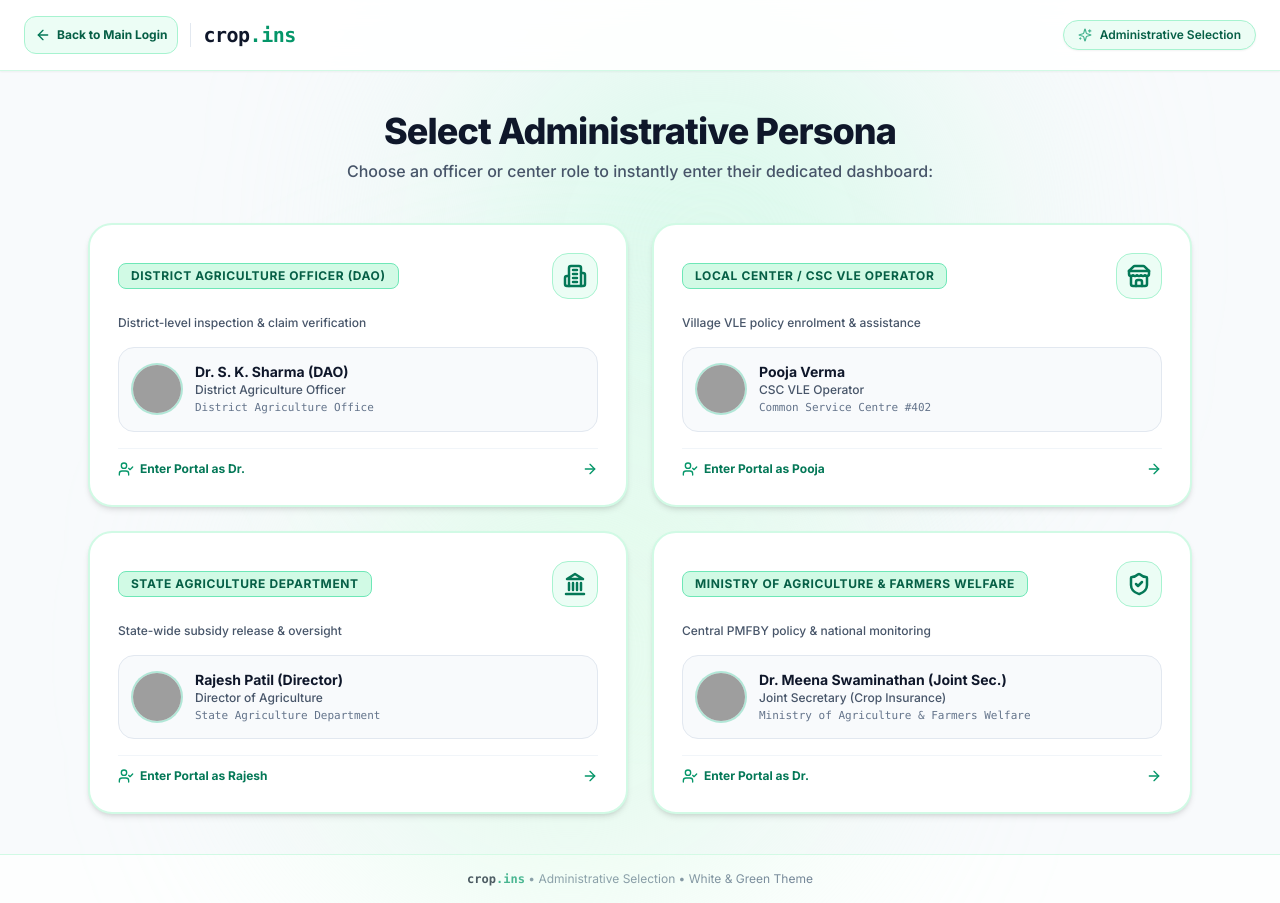
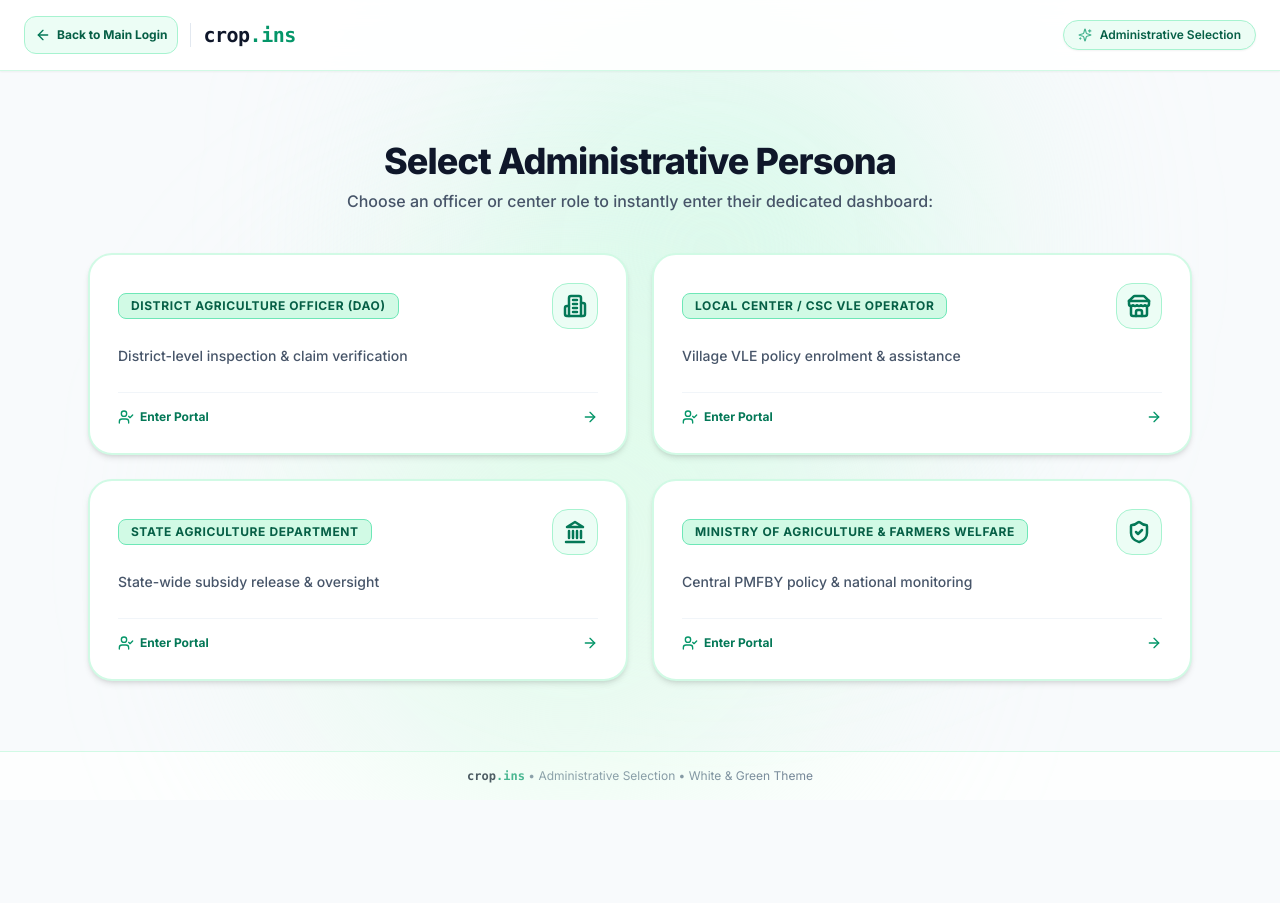
Before and after one commit to HackIndiaXYZ/techsurge-2k26-code-snippet, a Next.js app in the folder website/: page /login/admin in a window 1280 px wide. After the commit the page ends 800 px from the top, so only its background shows below. Built offline with nearby package versions, Linux system fonts and the light colour scheme; grey boxes are pictures that could not be loaded.

Commit message:
made changes

```diff
--- a/website/app/login/admin/page.tsx
+++ b/website/app/login/admin/page.tsx
@@ -2,7 +2,7 @@
 
 import React from 'react';
 import { useRouter } from 'next/navigation';
-import { useAuth, DEMO_PERSONAS } from '@/context/AuthContext';
+import { useAuth } from '@/context/AuthContext';
 import {
   Building2,
   Store,
@@ -23,7 +23,6 @@ export default function AdminLoginPage() {
       roleKey: 'district_officer',
       title: 'District Agriculture Officer (DAO)',
       subtitle: 'District-level inspection & claim verification',
-      persona: DEMO_PERSONAS.find((p) => p.role === 'district_officer')!,
       icon: <Building2 className="w-6 h-6 text-emerald-700 stroke-[2.5]" />,
       badgeColor: 'bg-emerald-100 text-emerald-800 border-emerald-300',
     },
@@ -31,7 +30,6 @@ export default function AdminLoginPage() {
       roleKey: 'csc_operator',
       title: 'Local Center / CSC VLE Operator',
       subtitle: 'Village VLE policy enrolment & assistance',
-      persona: DEMO_PERSONAS.find((p) => p.role === 'csc_operator')!,
       icon: <Store className="w-6 h-6 text-emerald-700 stroke-[2.5]" />,
       badgeColor: 'bg-emerald-100 text-emerald-800 border-emerald-300',
     },
@@ -39,7 +37,6 @@ export default function AdminLoginPage() {
       roleKey: 'state_officer',
       title: 'State Agriculture Department',
       subtitle: 'State-wide subsidy release & oversight',
-      persona: DEMO_PERSONAS.find((p) => p.role === 'state_officer')!,
       icon: <Landmark className="w-6 h-6 text-emerald-700 stroke-[2.5]" />,
       badgeColor: 'bg-emerald-100 text-emerald-800 border-emerald-300',
     },
@@ -47,7 +44,6 @@ export default function AdminLoginPage() {
       roleKey: 'ministry_officer',
       title: 'Ministry of Agriculture & Farmers Welfare',
       subtitle: 'Central PMFBY policy & national monitoring',
-      persona: DEMO_PERSONAS.find((p) => p.role === 'ministry_officer')!,
       icon: <ShieldCheck className="w-6 h-6 text-emerald-700 stroke-[2.5]" />,
       badgeColor: 'bg-emerald-100 text-emerald-800 border-emerald-300',
     },
@@ -111,28 +107,12 @@ export default function AdminLoginPage() {
                   </div>
                 </div>
 
-                <p className="text-xs text-slate-600 mb-4 font-medium">{item.subtitle}</p>
-
-                {/* Persona Profile Card */}
-                <div className="flex items-center gap-3.5 bg-slate-50 rounded-2xl p-3.5 border border-slate-200 mb-4">
-                  <img
-                    src={item.persona.avatar_url}
-                    alt={item.persona.full_name}
-                    className="w-12 h-12 rounded-full object-cover ring-2 ring-emerald-500/30 flex-shrink-0"
-                  />
-                  <div>
-                    <p className="text-sm font-bold text-slate-900 group-hover:text-emerald-700 transition-colors">
-                      {item.persona.full_name}
-                    </p>
-                    <p className="text-xs text-slate-600 font-medium">{item.persona.designation}</p>
-                    <p className="text-[11px] text-slate-500 font-mono mt-0.5">{item.persona.jurisdiction}</p>
-                  </div>
-                </div>
+                <p className="text-sm text-slate-600 mb-6 font-medium leading-relaxed">{item.subtitle}</p>
               </div>
 
-              <div className="pt-3 border-t border-slate-100 flex items-center justify-between text-xs font-bold text-emerald-700 group-hover:translate-x-1 transition-transform">
+              <div className="pt-4 border-t border-slate-100 flex items-center justify-between text-xs font-bold text-emerald-700 group-hover:translate-x-1 transition-transform">
                 <span className="flex items-center gap-1.5">
-                  <UserCheck className="w-4 h-4 text-emerald-600" /> Enter Portal as {item.persona.full_name.split(' ')[0]}
+                  <UserCheck className="w-4 h-4 text-emerald-600" /> Enter Portal
                 </span>
                 <ArrowRight className="w-4 h-4 text-emerald-600" />
               </div>
```
